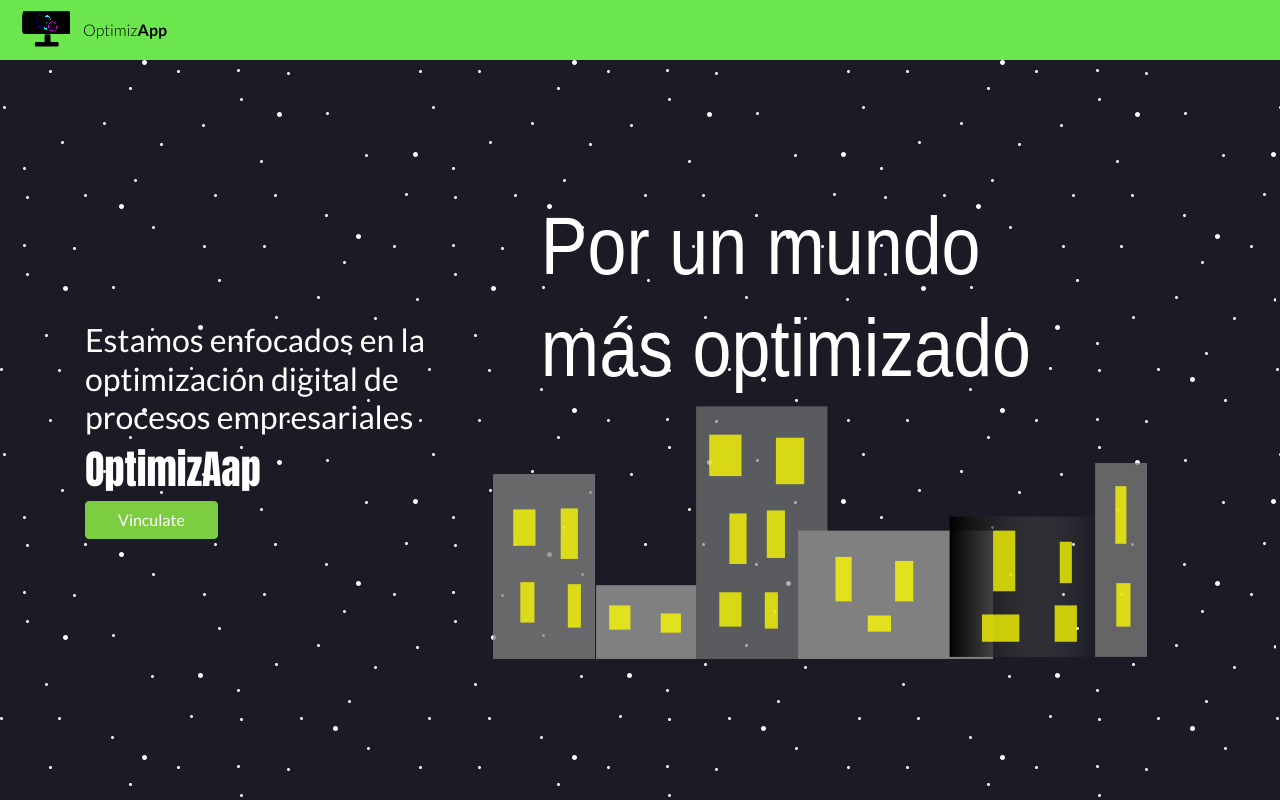
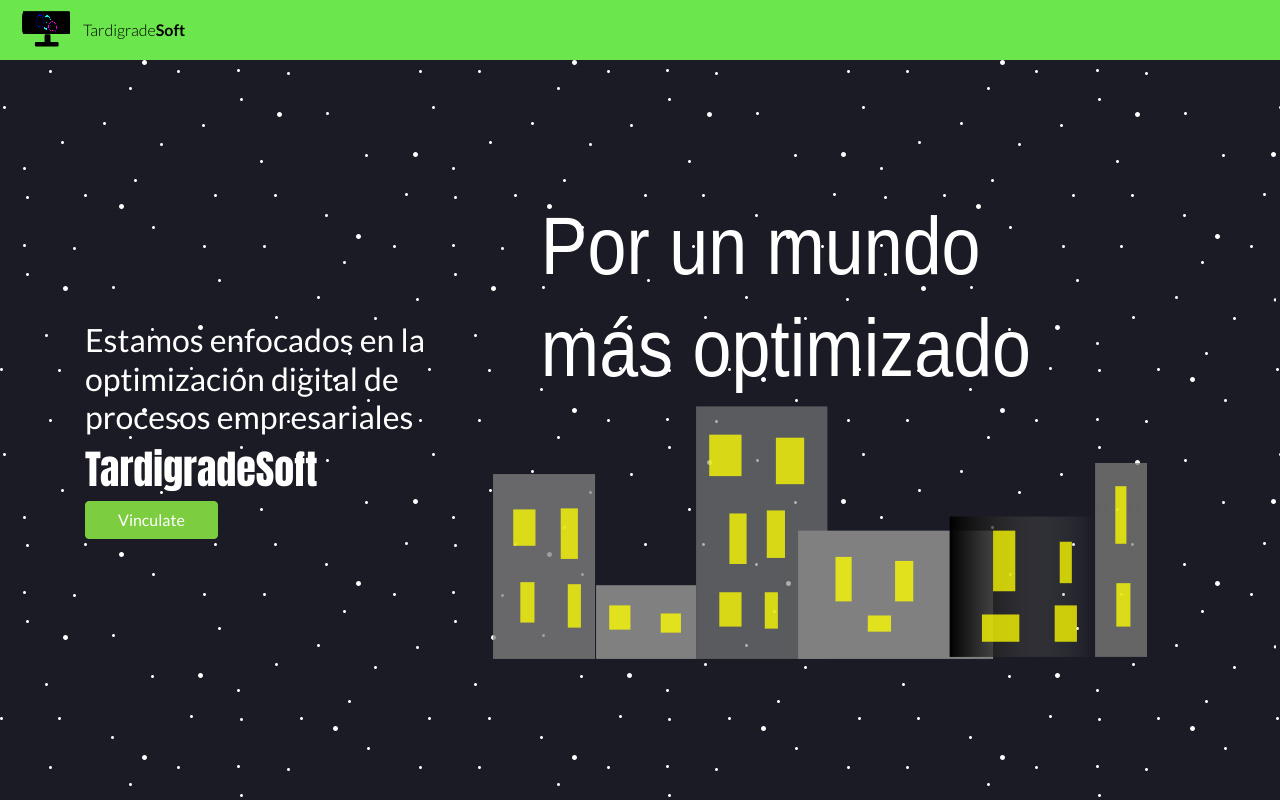
Before and after one commit to yokarp/OptimizeApp, a React (Create React App) app: page / in a window 1280 px wide. Built offline with nearby package versions, Linux system fonts and the light colour scheme.

Commit message:
Tardigrade

```diff
--- a/public/index.html
+++ b/public/index.html
@@ -4,7 +4,7 @@
 <head>
   <meta charset="utf-8" />
  <!--<meta name="viewport" content="width=device-width, initial-scale=1, shrink-to-fit=no" />-->
-  <title>OptimezApp</title>
+  <title>TardigradeSoft</title>
 </head>
 
 <body>
--- a/src/components/Navbar.js
+++ b/src/components/Navbar.js
@@ -11,8 +11,8 @@
         <div className="container-fluid">
           <Link className="Navbar__brand" to="/">
             <img className="Navbar__brand-logo" src={logo} alt="Logo" />
-            <span className="font-weight-light">Optimiz</span>
-            <span className="font-weight-bold">App</span>
+            <span className="font-weight-light">Tardigrade</span>
+            <span className="font-weight-bold">Soft</span>
           </Link>
         </div>
       </div>
--- a/src/pages/Home.js
+++ b/src/pages/Home.js
@@ -18,7 +18,7 @@
                 </h2>
               </div>
 
-              <h1>OptimizAap</h1>
+              <h1>TardigradeSoft</h1>
               <Link className="btn btn-primary" to="/badges">
                 Vinculate
               </Link>
--- a/src/pages/NotFound.js
+++ b/src/pages/NotFound.js
@@ -1,7 +1,7 @@
 import React from 'react';
 
 function NotFound() {
-  return <h1>404: Not Found</h1>;
+  return <h1>404: Not Found in TardigradeSoft, please we apolopologize as</h1>;
 }
 
 export default NotFound;
```
